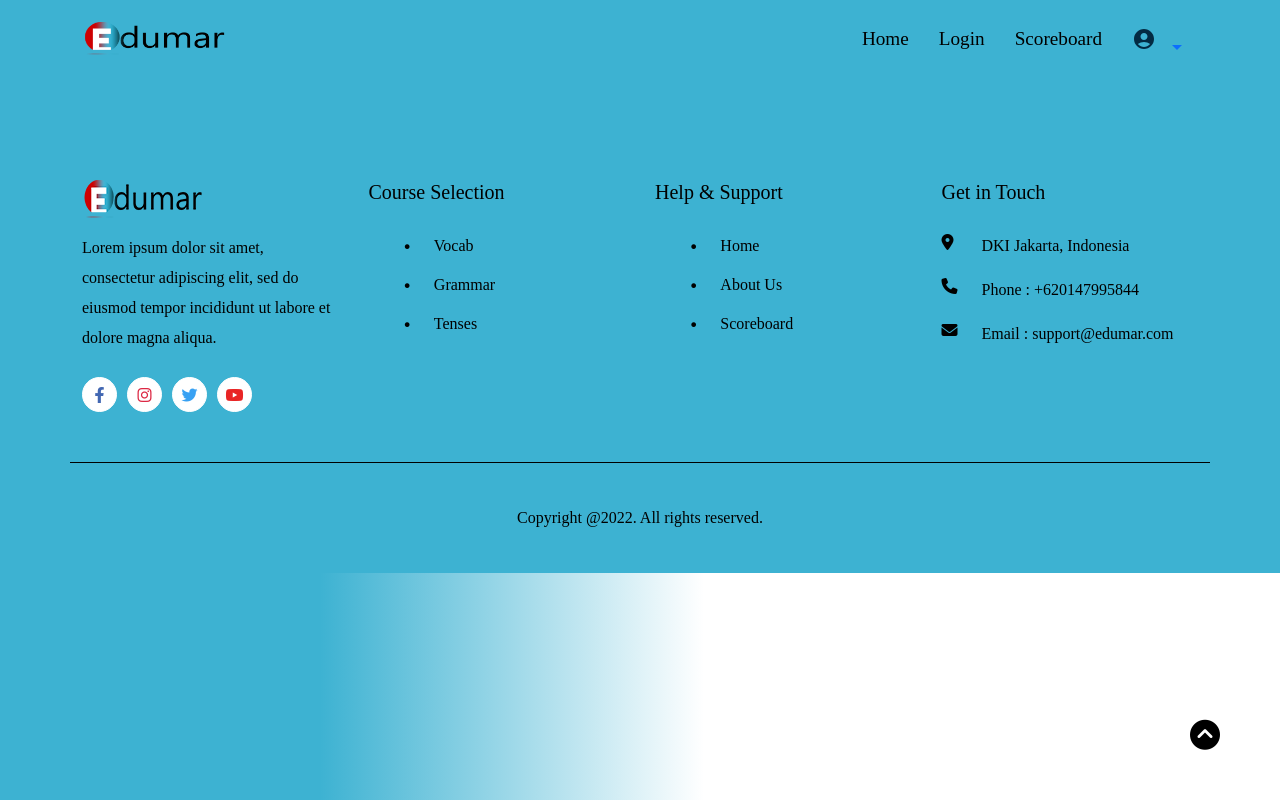
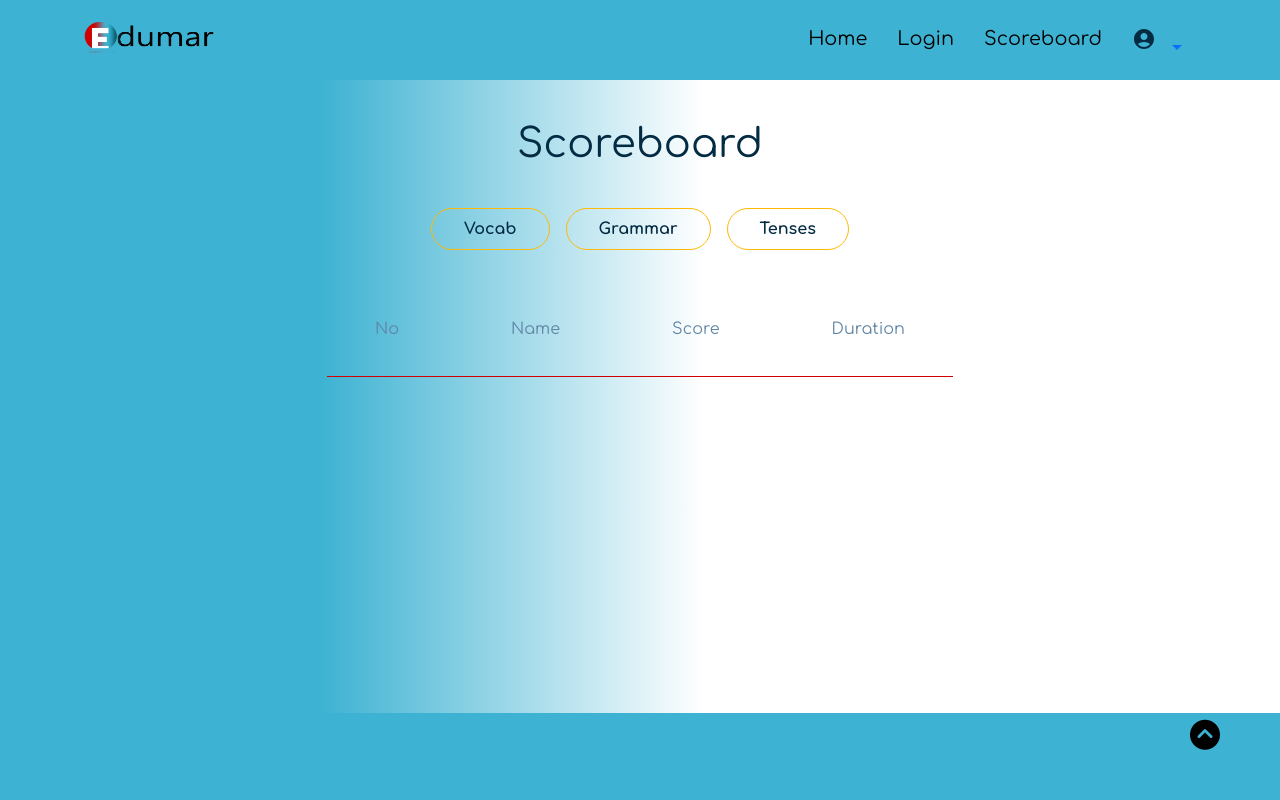
Before and after one commit to rg-km/final-project-engineering-63, a React (Create React App) app in the folder frontend/: page /board in a window 1280 px wide. Shown: the top 800 px of the page. Built offline with nearby package versions, Linux system fonts and the light colour scheme.

Commit message:
layout scoreboard

```diff
--- a/frontend/src/App.js
+++ b/frontend/src/App.js
@@ -6,6 +6,7 @@ import Header from "./components/home/header/Header"
 import HomePages from "./components/pages/HomePages"
 import LoginPages from "./components/pages/LoginPages"
 import CoursePages from "./components/pages/CoursePages"
+import ScoreboardPages from "./components/pages/scoreboardPages"
 
 const App = () => {
   return (
@@ -16,6 +17,7 @@ const App = () => {
           <Route path='/' exact component={HomePages} />
           <Route path='/login' exact component={LoginPages} />
           <Route path='/course' exact component={CoursePages} />
+          <Route path='/board' exact component={ScoreboardPages} />
         </Switch>
         <Footer />
       </Router>
--- /dev/null
+++ b/frontend/src/components/Result/style.css
@@ -0,0 +1,85 @@
+@import url('https://fonts.googleapis.com/css2?family=Comfortaa:wght@300;400;700&display=swap');
+
+* > * {
+    font-family: 'Comfortaa', cursive;
+    margin: 0;
+}
+
+:root{
+    --primary-color: #FFBA08;
+    --secondary-color: #032B43;
+    --tertiary-color: #D00000;
+}
+
+.result {
+    text-align: center;
+}
+
+.result .title{
+    margin-bottom: 1em;
+    margin-top: 150px;
+    font-size: 40px;
+    color: var(--secondary-color)
+}
+
+#isResult{
+    display: flex;
+    margin-top: 3em;
+    justify-content: center;
+    align-items: center;
+    gap: 1em;
+    text-align: left;
+    margin-bottom: 2em;
+    padding: 1;
+}
+
+#isResult .flex{
+    display: flex;
+    border: 2px solid var(--tertiary-color);
+    border-radius: 10px;
+    padding: 5em;
+}
+
+#isResult .flex .isText{
+    padding: 1em 1em;
+    color : var(--secondary-color);
+    text-align: center;
+    text-decoration: underline;
+    font-weight: bolder;
+}
+
+#isResult .flex .text .correctScore{
+    text-align: center;
+    color: var(--primary-color);
+    font-size: 32px;
+}
+
+#isResult .flex .text .wrongScore{
+    text-align: center;
+    color: var(--tertiary-color);
+    font-size: 32px;
+}
+
+#isResult .flex .text .times{
+    text-align: center;
+    color: #3DB2D2;
+    font-size: 30px;
+}
+
+.result .toScoreboard {
+    position: relative;
+    justify-content: center;
+    margin-top: 5em;
+    color: var(--secondary-color);
+    font-size: 20px;
+
+}
+
+.result .toScoreboard > button {
+    border: 0;
+    padding: .5em 8em;
+    border-radius: 20px;
+    background-color: var(--primary-color);
+    cursor: pointer;
+    color: var(--secondary-color);
+}
--- /dev/null
+++ b/frontend/src/components/board/board.jsx
@@ -0,0 +1,31 @@
+import React, { useState } from 'react'
+import Score from './score'
+import "./style.css"
+
+const Board = () => {
+
+    const handleClick = (e) => {
+        console.log(e.target)
+    }
+
+        return (
+            <div className="board">
+                <h1 className='scoreboard'>Scoreboard</h1>
+
+                <div className="courses">
+                    <button onClick={handleClick} data-id='course-vocab'>Vocab</button>
+                    <button onClick={handleClick} data-id='course-grammar'>Grammar</button>
+                    <button onClick={handleClick} data-id='course-tenses'>Tenses</button>
+                </div>
+
+                <Score />
+
+                {/* <div className='back'>
+                    <button onClick={handleClick} data-id='toHome'>Back to Home
+                    </button>
+                </div> */}
+            </div>
+  )
+}
+
+export default Board
--- /dev/null
+++ b/frontend/src/components/board/score.jsx
@@ -0,0 +1,30 @@
+import React from 'react'
+
+const Score = () => {
+  return (
+        <div id="scores">
+           {Item()}
+        </div>
+  )
+}
+
+function Item(){
+    return (
+        <div className="flex">
+            <div className='number'>
+                <p>No</p>
+            </div>
+            <div className='name'>
+                <p>Name</p>
+            </div>
+            <div className='score'>
+                <p>Score</p>
+            </div>
+            <div className='duration'>
+                <p>Duration</p>
+            </div>
+        </div>
+    )
+}
+
+export default Score
--- /dev/null
+++ b/frontend/src/components/board/style.css
@@ -0,0 +1,91 @@
+@import url('https://fonts.googleapis.com/css2?family=Comfortaa:wght@300;400;700&display=swap');
+
+* > * {
+    font-family: 'Comfortaa', cursive;
+    margin: 0;
+}
+
+:root{
+    --primary-color: #FFBA08;
+    --secondary-color: #032B43;
+    --tertiary-color: #D00000;
+}
+
+.board {
+    text-align: center;
+}
+
+.board .scoreboard{
+    margin-bottom: 1em;
+    margin-top: 1em;
+    font-size: 40px;
+    color: var(--secondary-color)
+}
+
+.board .courses{
+    display: flex;
+    justify-content: center;
+    gap: 1em;
+
+}
+
+.board .courses > button{
+    border: 1px solid var(--primary-color);
+    color : var(--secondary-color);
+    padding: .5em 2em;
+    border-radius: 50px;
+    cursor: pointer;
+}
+
+.board .courses > button:hover{
+    background-color: var(--primary-color);
+    color: var(--secondary-color);
+}
+
+.active{
+    background-color: var(--primary-color);
+    color: var(--secondary-color);
+}
+
+/* .board .back {
+    position: relative;
+    justify-content: center;
+    margin-top: 10em;
+    color: var(--secondary-color);
+    font-size: 20px;
+
+}
+
+.board .back > button {
+    border: 0;
+    padding: .5em 8em;
+    border-radius: 20px;
+    background-color: var(--primary-color);
+    cursor: pointer;
+    color: var(--secondary-color);
+    margin-bottom: 2em;
+} */
+
+#scores{
+    display: flex;
+    margin-top: 3em;
+    justify-content: center;
+    align-items: center;
+    gap: 1em;
+    text-align: left;
+    margin-bottom: 1em;
+    }
+
+#scores .flex{
+    display: flex;
+    justify-content: space-between;
+    gap: 1em;
+    text-align: left;
+    margin-bottom: 20em;
+    border-bottom: 1px solid var(--tertiary-color);
+}
+
+#scores .flex > .number, .name, .score, .duration{
+    padding: 1em 3em;
+    color: var(--secondary-color);
+}
--- a/frontend/src/components/home/header/Header.jsx
+++ b/frontend/src/components/home/header/Header.jsx
@@ -28,7 +28,7 @@ const Header = () => {
                 <Link to='login' style={{textDecoration: "none", color : "black"}}>Login</Link>
               </li>
               <li>
-                <Link to='/'style={{textDecoration: "none", color : "black"}}>Scoreboard</Link>
+                <Link to='/board'style={{textDecoration: "none", color : "black"}}>Scoreboard</Link>
               </li>
   <li className="account"><AccountCircleIcon/>
   <NavDropdown id="navbarScrollingDropdown">
--- /dev/null
+++ b/frontend/src/components/pages/scoreboardPages.jsx
@@ -0,0 +1,14 @@
+import React from 'react';
+import Board from "../board/board"
+
+const ScoreboardPages = () => {
+
+    return (
+      <>
+        <Board />
+      </>
+    )
+  }
+
+
+  export default ScoreboardPages
```
Also changed, not shown: frontend/src/components/Result/result.jsx (added, +24 -0 lines), frontend/src/components/Result/resultTest.jsx (added, +30 -0 lines).
